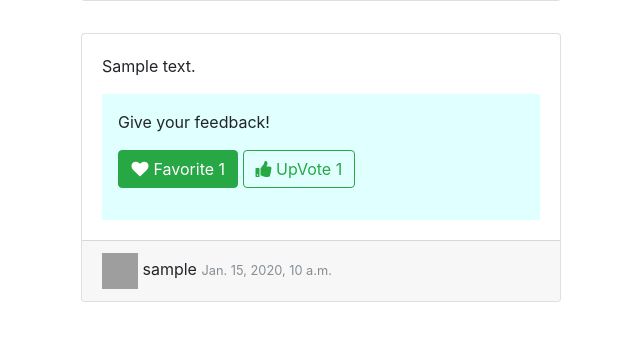
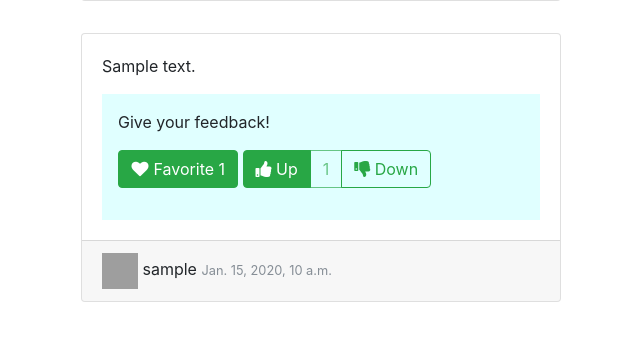
Before and after one commit to lizihao945/CookIt, a Django app: page /recipes/ in a window 1280 px wide. Shown: the part 265-606 px from the top of the page, without its empty margins (159-799 px from the left). Run offline with Django 3.2, Linux system fonts and the light colour scheme; a user stored in the database is signed in; tables that the repository leaves empty hold one stand-in row (values such as "Sample post"); some libraries are stand-ins or nearby versions; grey boxes are pictures that could not be loaded.

Commit message:
change upvote&downvote style

```diff
--- a/recipes/templates/fav/fav_block.html
+++ b/recipes/templates/fav/fav_block.html
@@ -13,15 +13,30 @@
             </button>
 		{% endif %}
 
-        <a href="{% url 'voteUp' content.pk %}" class="btn btn-outline-success my-2 my-sm-0">
-            <i class="fa fa-thumbs-up" aria-hidden="true"></i> UpVote {{ content.voteCount }}
-        </a>
+        <div class="btn-group" role="group" aria-label="...">
+            {% if content.hasVote is 1 %}
+                <a href="{% url 'voteUp' content.pk %}" class="btn btn-success my-2 my-sm-0">
+                    <i class="fa fa-thumbs-up" aria-hidden="true"></i> Up
+                </a>
+            {% else %}
+                <a href="{% url 'voteUp' content.pk %}" class="btn btn-outline-success my-2 my-sm-0">
+                    <i class="fa fa-thumbs-up" aria-hidden="true"></i> Up
+                </a>
+            {% endif %}
 
-        <!--
-        <a href="{% url 'voteDown' content.pk %}" class="btn btn-outline-success my-2 my-sm-0">
-            <i class="fa fa-thumbs-down" aria-hidden="true"></i> DownVote
-        </a>
-        -->
+            <button class="btn btn-outline-success my-2 my-sm-0" disabled> {{ content.voteCount }} </button>
+
+            {% if content.hasVote is -1 %}
+                <a href="{% url 'voteDown' content.pk %}" class="btn btn-success my-2 my-sm-0">
+                    <i class="fa fa-thumbs-down" aria-hidden="true"></i> Down
+                </a>
+            {% else %}
+                <a href="{% url 'voteDown' content.pk %}" class="btn btn-outline-success my-2 my-sm-0">
+                    <i class="fa fa-thumbs-down" aria-hidden="true"></i> Down
+                </a>
+            {% endif %}
+        </div>
+
 
 		<br>
 	</form>
```
